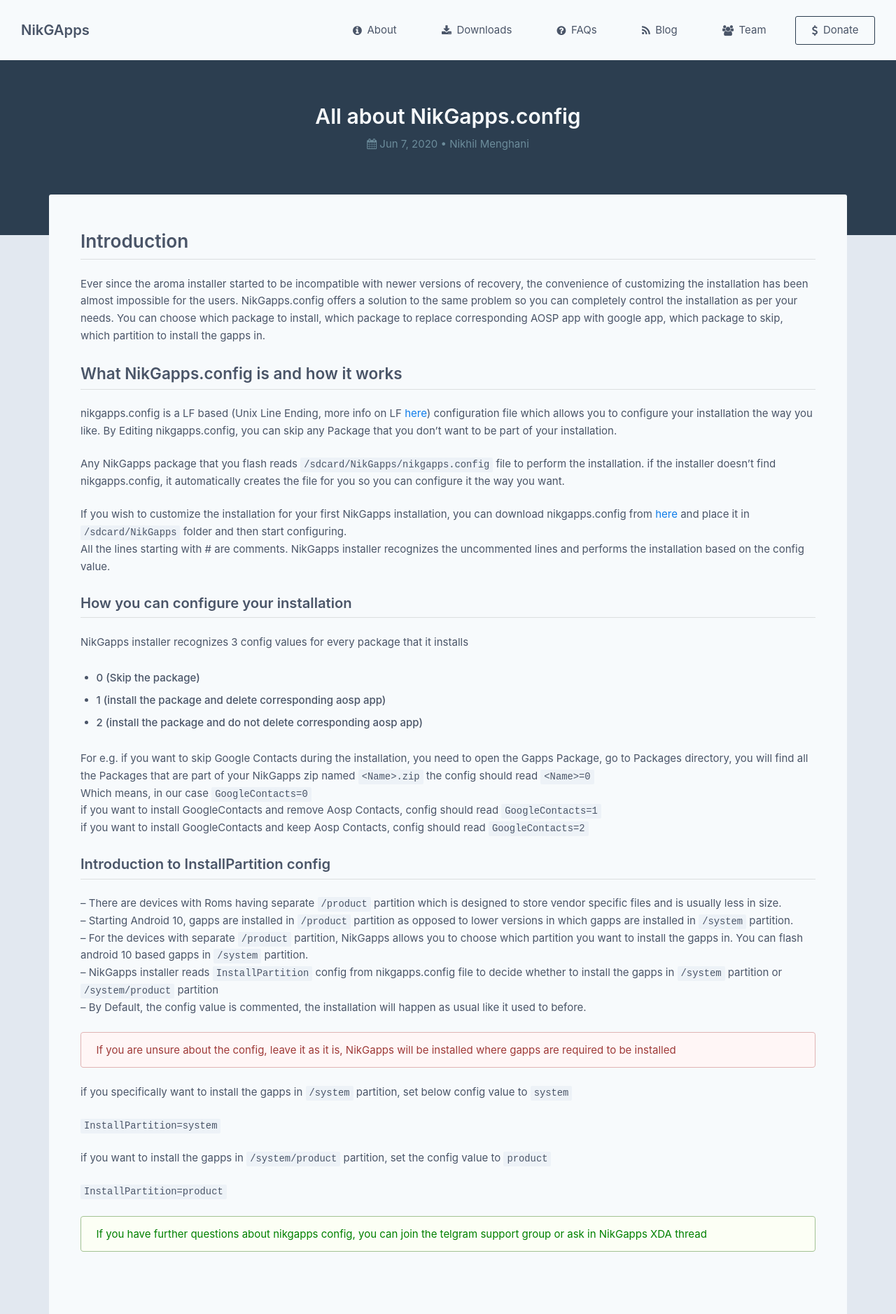
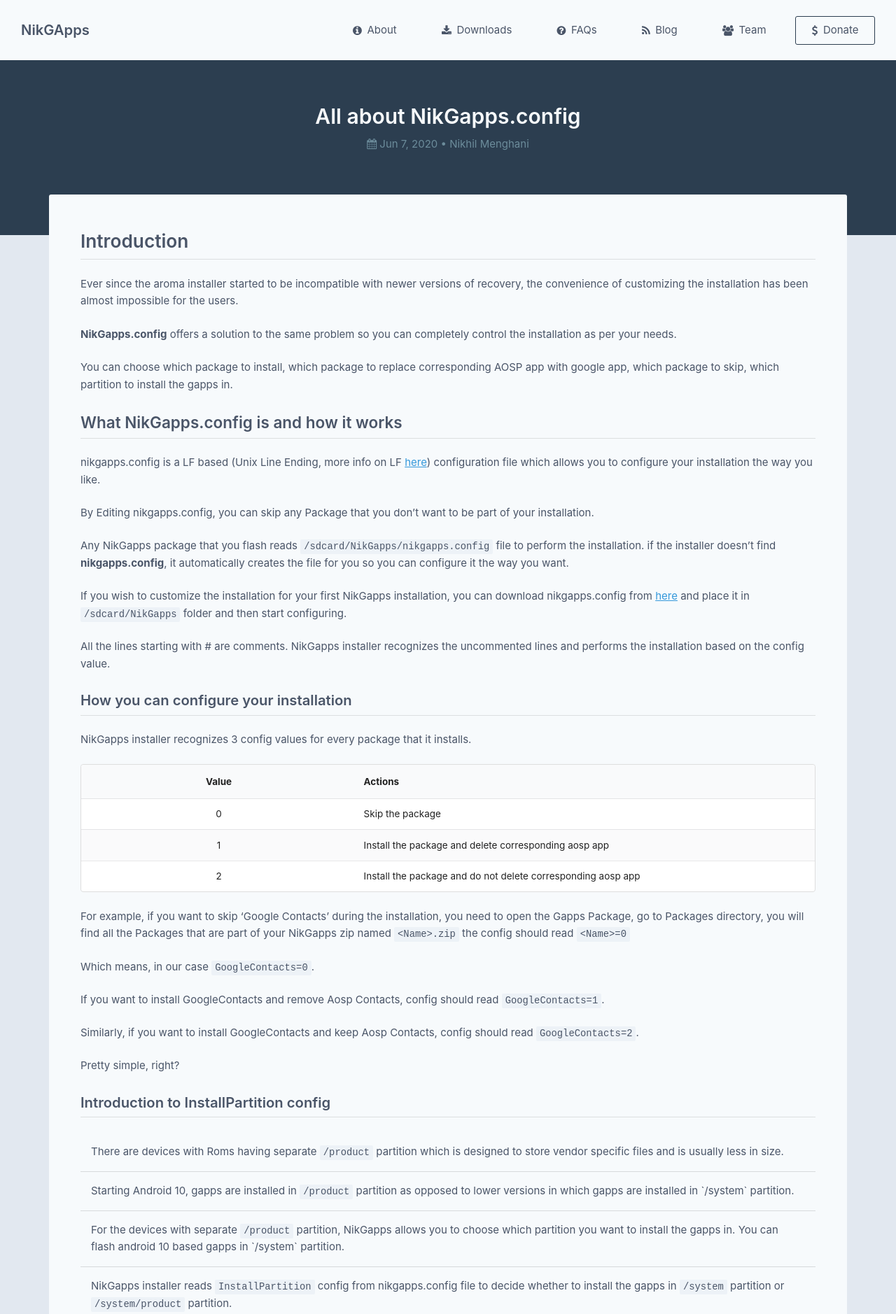
Before and after one commit to nikgapps/nikgapps.github.io, a Jekyll site: the page built from _posts/2020-06-07-NikGapps-Config.md, in a window 1280 px wide. Shown: the top 1878 px of the page at 70% size. Built offline with Jekyll 4.4.1, drawn with Linux system fonts in a browser that asks for light colours; some web fonts are replaced; comment, search, counter and statistics services are not loaded; some of the changed text lies outside the part shown.

Commit message:
blog post layout improvements

```diff
--- a/_posts/2020-06-07-NikGapps-Config.md
+++ b/_posts/2020-06-07-NikGapps-Config.md
@@ -1,43 +1,80 @@
 ---
 layout: post
-title: 'All about NikGapps.config'
+title: "All about NikGapps.config"
 categories: misc
 author: Nikhil Menghani
 ---
 
 # Introduction
 
-Ever since the aroma installer started to be incompatible with newer versions of recovery, the convenience of customizing the installation has been almost impossible for the users. NikGapps.config offers a solution to the same problem so you can completely control the installation as per your needs. You can choose which package to install, which package to replace corresponding AOSP app with google app, which package to skip, which partition to install the gapps in.
+Ever since the aroma installer started to be incompatible with newer versions of recovery, the convenience of customizing the installation has been almost impossible for the users.
+
+**NikGapps.config** offers a solution to the same problem so you can completely control the installation as per your needs.
+
+You can choose which package to install, which package to replace corresponding AOSP app with google app, which package to skip, which partition to install the gapps in.
 
 ## What NikGapps.config is and how it works
 
-nikgapps.config is a LF based (Unix Line Ending, more info on LF <a target="_blank" style="color:#0e7cea;" href="https://notepadunix2dos.info/">here</a>) configuration file which allows you to configure your installation the way you like.
+nikgapps.config is a LF based (Unix Line Ending, more info on LF <a target="_blank" href="https://notepadunix2dos.info/">here</a>) configuration file which allows you to configure your installation the way you like.
+
 By Editing nikgapps.config, you can skip any Package that you don't want to be part of your installation.
 
-Any NikGapps package that you flash reads `/sdcard/NikGapps/nikgapps.config` file to perform the installation. if the installer doesn't find nikgapps.config, it automatically creates the file for you so you can configure it the way you want.
+Any NikGapps package that you flash reads `/sdcard/NikGapps/nikgapps.config` file to perform the installation. if the installer doesn't find **nikgapps.config**, it automatically creates the file for you so you can configure it the way you want.
 
-If you wish to customize the installation for your first NikGapps installation, you can download nikgapps.config from <a target="_blank" style="color:#0e7cea;" href="https://sourceforge.net/projects/nikgapps/files/Releases/Config/nikgapps-config">here</a> and place it in `/sdcard/NikGapps` folder and then start configuring.
+If you wish to customize the installation for your first NikGapps installation, you can download nikgapps.config from <a target="_blank" href="https://sourceforge.net/projects/nikgapps/files/Releases/Config/nikgapps-config">here</a> and place it in `/sdcard/NikGapps` folder and then start configuring.
+
 All the lines starting with # are comments. NikGapps installer recognizes the uncommented lines and performs the installation based on the config value.
 
 ### How you can configure your installation
 
-NikGapps installer recognizes 3 config values for every package that it installs
--   0 (Skip the package)
--   1 (install the package and delete corresponding aosp app)
--   2 (install the package and do not delete corresponding aosp app)
+NikGapps installer recognizes 3 config values for every package that it installs.
 
-For e.g. if you want to skip Google Contacts during the installation, you need to open the Gapps Package, go to Packages directory, you will find all the Packages that are part of your NikGapps zip named `<Name>.zip` the config should read `<Name>=0`
-Which means, in our case `GoogleContacts=0`
-if you want to install GoogleContacts and remove Aosp Contacts, config should read `GoogleContacts=1`
-if you want to install GoogleContacts and keep Aosp Contacts, config should read `GoogleContacts=2`
+<table class="ui striped fixed small unstackable table">
+  <thead>
+    <tr>
+      <th  class="six wide center aligned">Value</th>
+      <th  class="ten wide">Actions</th>
+    </tr>
+  </thead>
+  <tbody>
+    <tr>
+      <td class="center aligned">0</td>
+      <td>Skip the package</td>
+    </tr>
+    <tr>
+      <td class="center aligned">1</td>
+      <td>Install the package and delete corresponding aosp app</td>
+    </tr>
+    <tr>
+      <td class="center aligned">2</td>
+      <td>Install the package and do not delete corresponding aosp app</td>
+    </tr>
+  </tbody>
+</table>
+
+For example, if you want to skip 'Google Contacts' during the installation, you need to open the Gapps Package, go to Packages directory, you will find all the Packages that are part of your NikGapps zip named `<Name>.zip` the config should read `<Name>=0`
+
+Which means, in our case `GoogleContacts=0`.
+
+If you want to install GoogleContacts and remove Aosp Contacts, config should read `GoogleContacts=1`.
+
+Similarly, if you want to install GoogleContacts and keep Aosp Contacts, config should read `GoogleContacts=2`.
+
+Pretty simple, right?
 
 ### Introduction to InstallPartition config
 
--- There are devices with Roms having separate `/product` partition which is designed to store vendor specific files and is usually less in size.
--- Starting Android 10, gapps are installed in `/product` partition as opposed to lower versions in which gapps are installed in `/system` partition.
--- For the devices with separate `/product` partition, NikGapps allows you to choose which partition you want to install the gapps in. You can flash android 10 based gapps in `/system` partition.
--- NikGapps installer reads `InstallPartition` config from nikgapps.config file to decide whether to install the gapps in `/system` partition or `/system/product` partition
--- By Default, the config value is commented, the installation will happen as usual like it used to before.
+<ul class="divider">
+  <li>There are devices with Roms having separate <code>/product</code> partition which is designed to store vendor specific files and is usually less in size.</li>
+
+  <li>Starting Android 10, gapps are installed in <code>/product</code> partition as opposed to lower versions in which gapps are installed in `/system` partition.</li>
+
+  <li>For the devices with separate <code>/product</code> partition, NikGapps allows you to choose which partition you want to install the gapps in. You can flash android 10 based gapps in `/system` partition.</li>
+
+  <li>NikGapps installer reads <code>InstallPartition</code> config from nikgapps.config file to decide whether to install the gapps in <code>/system</code> partition or <code>/system/product</code> partition.</li>
+
+  <li>By Default, the config value is commented, the installation will happen as usual like it used to before.</li>
+</ul>
 
 <p class="ui negative message">If you are unsure about the config, leave it as it is, NikGapps will be installed where gapps are required to be installed</p>
 
--- a/_sass/pages/_blog.scss
+++ b/_sass/pages/_blog.scss
@@ -151,6 +151,11 @@
 			font-weight: 500;
 		}
 
+		a {
+			color: #3498db;
+			text-decoration: underline;
+		}
+
 		ol {
 			list-style: decimal inside;
 			padding-left: 2rem;
@@ -159,6 +164,20 @@
 		img {
 			max-width: 100%;
 			margin: 0 auto;
+		}
+
+		.divider {
+			padding: 0 0 0 0;
+			list-style: none outside;
+
+			li {
+				padding: 1rem;
+				font-weight: 400;
+			}
+
+			li + li {
+				border-top: 1px solid rgba(34, 36, 38, 0.15);
+			}
 		}
 	}
 }
```
